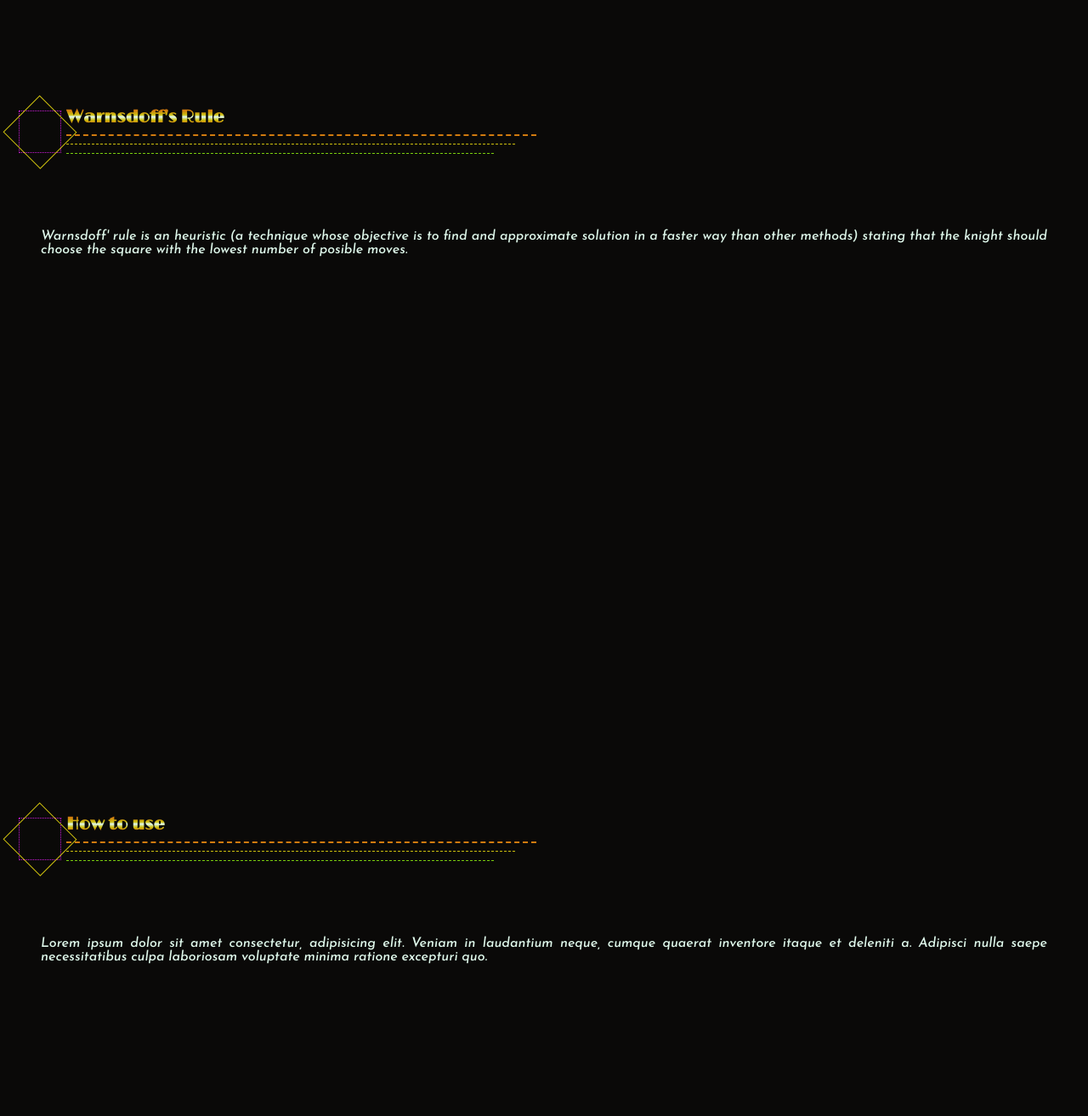
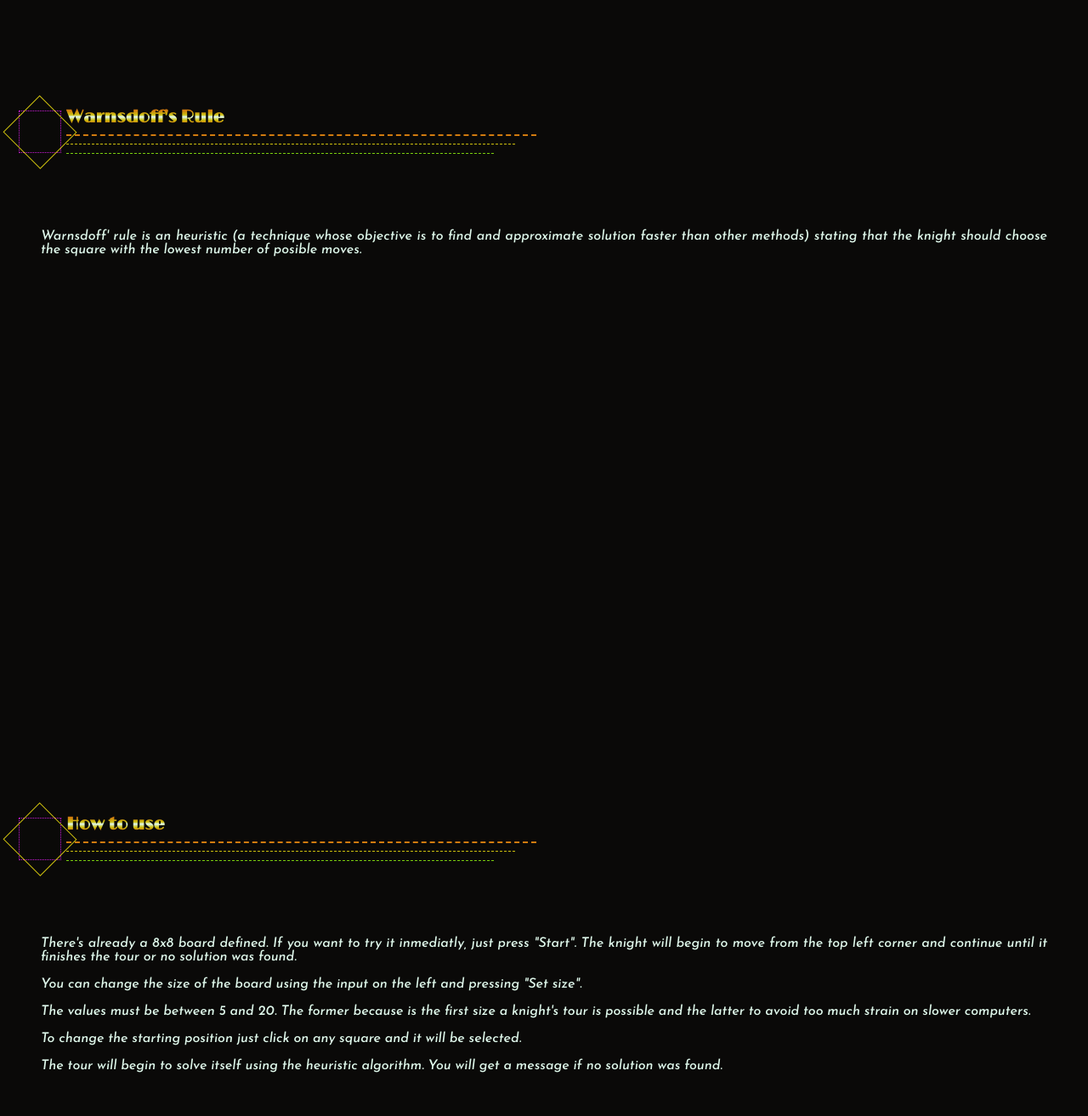
Before and after one commit to nmpellecchia/Knight-Tour, a plain HTML site: page index.html in a window 1280 px wide. Shown: the part 1594-2907 px from the top of the page at 85% size. Drawn offline with nearby package versions, Linux system fonts and the light colour scheme.

Commit message:
how to use article written

```diff
--- a/index.html
+++ b/index.html
@@ -62,9 +62,8 @@
       </div>
       <p>
         Warnsdoff' rule is an heuristic (a technique whose objective is to find
-        and approximate solution in a faster way than other methods) stating
-        that the knight should choose the square with the lowest number of
-        posible moves.
+        and approximate solution faster than other methods) stating that the
+        knight should choose the square with the lowest number of posible moves.
       </p>
     </article>
     <article id="how-to-use">
@@ -76,10 +75,20 @@
         <div class="deco-bottom-line"></div>
       </div>
       <p>
-        Lorem ipsum dolor sit amet consectetur, adipisicing elit. Veniam in
-        laudantium neque, cumque quaerat inventore itaque et deleniti a.
-        Adipisci nulla saepe necessitatibus culpa laboriosam voluptate minima
-        ratione excepturi quo.
+        There's already a 8x8 board defined. If you want to try it inmediatly,
+        just press "Start". The knight will begin to move from the top left
+        corner and continue until it finishes the tour or no solution was found.
+        <br />
+        <br />
+        You can change the size of the board using the input on the left and
+        pressing "Set size". <br />
+        <br />The values must be between 5 and 20. The former because is the
+        first size a knight's tour is possible and the latter to avoid too much
+        strain on slower computers. <br />
+        <br />To change the starting position just click on any square and it
+        will be selected. <br />
+        <br />The tour will begin to solve itself using the heuristic algorithm.
+        You will get a message if no solution was found.
       </p>
     </article>
     <main id="interactive-knight-tour">
```
